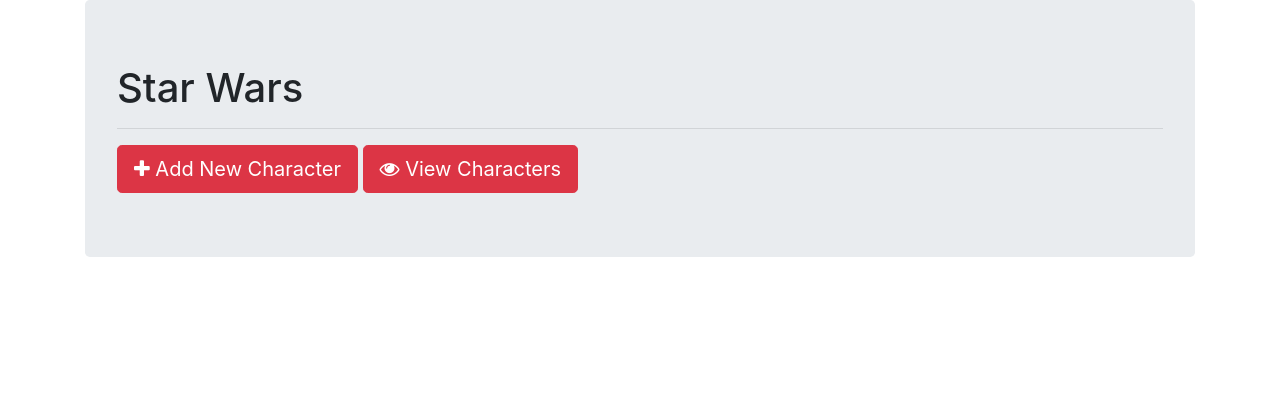
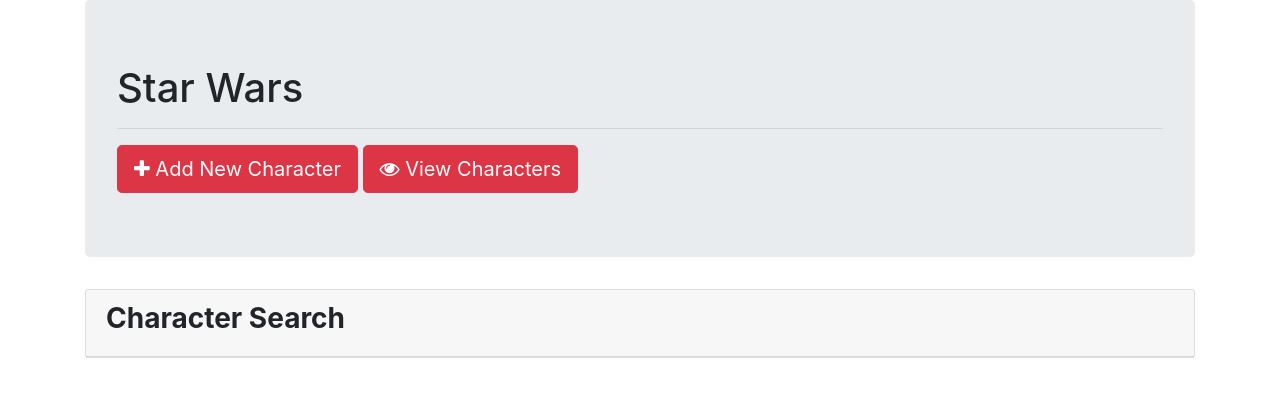
Before and after one commit to fbuonojr/starwars, a website: page view.html in a window 1280 px wide. Drawn offline with nearby package versions, Linux system fonts and the light colour scheme.

Commit message:
set up card header

```diff
--- a/view.html
+++ b/view.html
@@ -20,6 +20,15 @@
             <a href="/add"><button class="btn btn-danger btn-lg"><span class="fa fa-plus"></span> Add New Character</button></a>
             <a href="/api/character"><button class="btn btn-danger btn-lg"><span class="fa fa-eye"></span> View Characters</button></a>
         </div>
+        <div class="row">
+            <div class="col-12">
+                <div class="card mb-4">
+                    <div class="card-header">
+                        <h3><strong>Character Search</strong></h3>
+                    </div>
+                </div>
+            </div>
+        </div>
     </div>
 </body>
 
```
